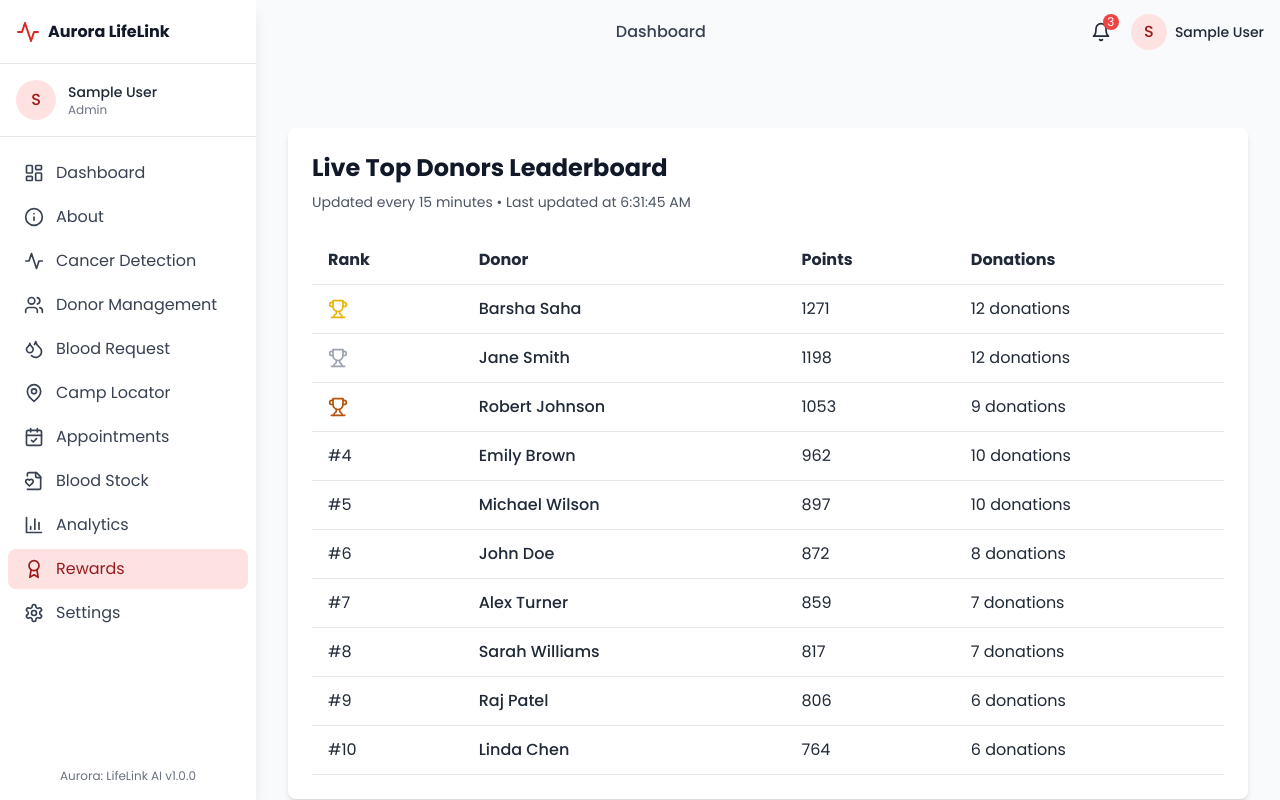
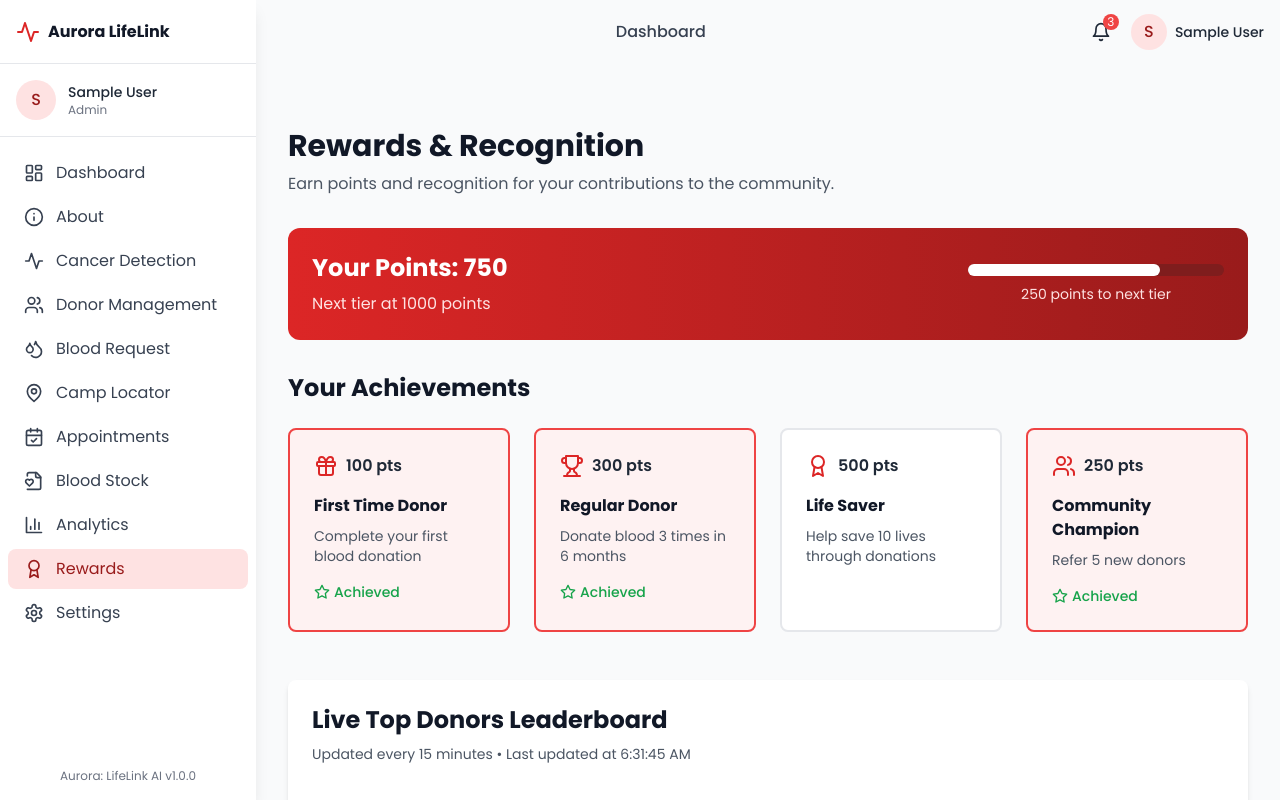
Before and after one commit to Techbarsha/Aurora-LifeLink-AI, a React (Vite) app: page /rewards in a window 1280 px wide. Shown: the top 800 px of the page. Built offline with nearby package versions, Linux system fonts and the light colour scheme; sample sign-in values are in the browser's storage.

Commit message:
Updated RewardsPage.tsx

```diff
--- a/src/pages/RewardsPage.tsx
+++ b/src/pages/RewardsPage.tsx
@@ -5,18 +5,20 @@ const RewardsPage: React.FC = () => {
   const userPoints = 750;
   const nextTier = 1000;
 
-  // Initial static data for demonstration
+  // Initial leaderboard data with expanded entries
   const initialLeaderboard = [
-    { name: 'Barsha Saha', points: 1200, donations: 12 },
+    { name: 'John Doe', points: 1200, donations: 12 },
     { name: 'Jane Smith', points: 1100, donations: 11 },
     { name: 'Robert Johnson', points: 950, donations: 9 },
     { name: 'Emily Brown', points: 900, donations: 9 },
     { name: 'Michael Wilson', points: 850, donations: 8 },
-    { name: 'John Doe', points: 800, donations: 8 }, // Added Barsha Saha
-    { name: 'Alex Turner', points: 780, donations: 7 },
-    { name: 'Sarah Williams', points: 750, donations: 7 },
-    { name: 'Raj Patel', points: 720, donations: 6 },
-    { name: 'Linda Chen', points: 700, donations: 6 },
+    { name: 'Barsha Saha', points: 820, donations: 8 },
+    { name: 'Arjun Patel', points: 790, donations: 7 },
+    { name: 'Sofia Rodriguez', points: 760, donations: 7 },
+    { name: 'Wei Chen', points: 730, donations: 6 },
+    { name: 'Amina Diop', points: 700, donations: 6 },
+    { name: 'Hiroshi Tanaka', points: 680, donations: 5 },
+    { name: 'Anika Kapoor', points: 650, donations: 5 },
   ];
 
   const [leaderboard, setLeaderboard] = useState(initialLeaderboard);
@@ -26,29 +28,117 @@ const RewardsPage: React.FC = () => {
   useEffect(() => {
     const updateLeaderboard = () => {
       setLeaderboard(prev => {
-        // Generate new data with random increments
         const updated = prev.map(donor => ({
           ...donor,
           points: donor.points + Math.floor(Math.random() * 50) + 10,
           donations: donor.donations + (Math.random() > 0.7 ? 1 : 0),
         }));
 
-        // Sort by points descending
-        return updated.sort((a, b) => b.points - a.points);
+        // Sort by points descending and keep top 12
+        return updated.sort((a, b) => b.points - a.points).slice(0, 12);
       });
       setLastUpdated(new Date());
     };
 
-    // Update immediately on mount and then every 15 minutes
+    // Initial update and set interval
     updateLeaderboard();
-    const interval = setInterval(updateLeaderboard, 900000); // 15 minutes in milliseconds
+    const interval = setInterval(updateLeaderboard, 900000);
 
     return () => clearInterval(interval);
   }, []);
 
+  const rewards = [
+    {
+      id: 1,
+      title: 'First Time Donor',
+      description: 'Complete your first blood donation',
+      points: 100,
+      icon: <Gift className="w-6 h-6 text-red-600" />,
+      achieved: true,
+    },
+    {
+      id: 2,
+      title: 'Regular Donor',
+      description: 'Donate blood 3 times in 6 months',
+      points: 300,
+      icon: <Trophy className="w-6 h-6 text-red-600" />,
+      achieved: true,
+    },
+    {
+      id: 3,
+      title: 'Life Saver',
+      description: 'Help save 10 lives through donations',
+      points: 500,
+      icon: <Award className="w-6 h-6 text-red-600" />,
+      achieved: false,
+    },
+    {
+      id: 4,
+      title: 'Community Champion',
+      description: 'Refer 5 new donors',
+      points: 250,
+      icon: <Users className="w-6 h-6 text-red-600" />,
+      achieved: true,
+    },
+  ];
+
   return (
     <div className="container mx-auto px-4 py-8">
-      {/* ... (other sections remain unchanged) */}
+      <div className="mb-8">
+        <h1 className="text-3xl font-bold text-gray-900 mb-2">Rewards & Recognition</h1>
+        <p className="text-gray-600">Earn points and recognition for your contributions to the community.</p>
+      </div>
+
+      {/* Points Overview */}
+      <div className="bg-gradient-to-r from-red-600 to-red-800 rounded-xl p-6 text-white mb-8">
+        <div className="flex flex-col md:flex-row justify-between items-center">
+          <div>
+            <h2 className="text-2xl font-bold mb-2">Your Points: {userPoints}</h2>
+            <p className="text-red-100">Next tier at {nextTier} points</p>
+          </div>
+          <div className="mt-4 md:mt-0">
+            <div className="w-64 h-3 bg-red-900 rounded-full">
+              <div
+                className="h-3 bg-white rounded-full"
+                style={{ width: `${(userPoints / nextTier) * 100}%` }}
+              ></div>
+            </div>
+            <p className="text-sm text-red-100 mt-2 text-center">
+              {nextTier - userPoints} points to next tier
+            </p>
+          </div>
+        </div>
+      </div>
+
+      {/* Achievements Grid */}
+      <div className="mb-12">
+        <h2 className="text-2xl font-bold text-gray-900 mb-6">Your Achievements</h2>
+        <div className="grid grid-cols-1 md:grid-cols-2 lg:grid-cols-4 gap-6">
+          {rewards.map((reward) => (
+            <div
+              key={reward.id}
+              className={`p-6 rounded-lg border-2 ${
+                reward.achieved
+                  ? 'border-red-500 bg-red-50'
+                  : 'border-gray-200 bg-white'
+              }`}
+            >
+              <div className="flex items-center mb-4">
+                {reward.icon}
+                <span className="ml-2 font-semibold">{reward.points} pts</span>
+              </div>
+              <h3 className="font-bold text-gray-900 mb-2">{reward.title}</h3>
+              <p className="text-sm text-gray-600">{reward.description}</p>
+              {reward.achieved && (
+                <div className="mt-4 flex items-center text-green-600">
+                  <Star className="w-4 h-4 mr-1" />
+                  <span className="text-sm font-medium">Achieved</span>
+                </div>
+              )}
+            </div>
+          ))}
+        </div>
+      </div>
 
       {/* Live Leaderboard */}
       <div className="bg-white rounded-lg shadow-md p-6 mb-12">
@@ -87,8 +177,8 @@ const RewardsPage: React.FC = () => {
         </div>
       </div>
 
-     {/* How to Earn Points */}
-      <div className="mt-12 bg-white rounded-lg shadow-md p-6">
+      {/* How to Earn Points */}
+      <div className="bg-white rounded-lg shadow-md p-6">
         <h2 className="text-2xl font-bold text-gray-900 mb-6">How to Earn Points</h2>
         <div className="grid grid-cols-1 md:grid-cols-2 lg:grid-cols-3 gap-6">
           <div className="p-4 border border-gray-200 rounded-lg">
```
